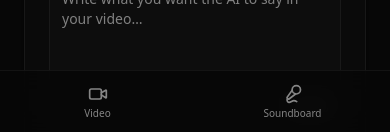
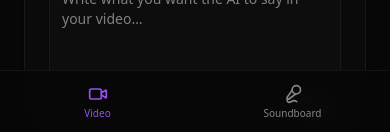
Before and after one commit to AlexGithubs/trollmax, a Next.js app: page /app/video/new in a window 390 px wide. Shown: the part 710-842 px from the top of the page. Built offline with nearby package versions, Linux system fonts and the light colour scheme; no server answers.

Commit message:
mobile ui improvement

```diff
--- a/src/app/app/layout.tsx
+++ b/src/app/app/layout.tsx
@@ -1,4 +1,5 @@
 import Link from "next/link"
+import { AppMobileBottomNav } from "@/components/layout/AppMobileBottomNav"
 import { AppUserButton } from "@/components/layout/AppUserButton"
 import { OnboardingTour, TourRestartButton } from "@/components/onboarding/OnboardingTour"
 import { SignInBalanceLink, SignInMobileButton, SignInSidebarButton } from "@/components/layout/SignInLink"
@@ -53,11 +54,11 @@ export default async function AppLayout({ children }: { children: React.ReactNod
         <nav className="flex min-h-0 flex-1 flex-col gap-1 overflow-y-auto p-3">
           {user && <NavLink href="/app" icon={LayoutDashboard} label="Dashboard" />}
           <NavLink
-            href={user ? "/app/video" : "/app/video/new"}
+            href="/app/video"
             icon={Video} label="Video" cost="2" tourId="nav-video"
           />
           <NavLink
-            href={user ? "/app/soundboard" : "/app/soundboard/new"}
+            href="/app/soundboard"
             icon={Mic2} label="Soundboard" cost="1" tourId="nav-soundboard"
           />
         </nav>
@@ -96,34 +97,7 @@ export default async function AppLayout({ children }: { children: React.ReactNod
         </main>
       </div>
 
-      {/* Mobile bottom nav */}
-      <nav className="fixed bottom-0 inset-x-0 z-40 flex h-16 items-stretch border-t border-border/50 bg-background/95 backdrop-blur-md supports-[backdrop-filter]:bg-background/80 lg:hidden">
-        {user && (
-          <Link
-            href="/app"
-            className="flex flex-1 flex-col items-center justify-center gap-0.5 text-muted-foreground transition-colors hover:text-foreground"
-          >
-            <LayoutDashboard className="h-5 w-5" />
-            <span className="text-[10px] font-medium">Dashboard</span>
-          </Link>
-        )}
-        <Link
-          href={user ? "/app/video" : "/app/video/new"}
-          data-tour="nav-video"
-          className="flex flex-1 flex-col items-center justify-center gap-0.5 text-muted-foreground transition-colors hover:text-foreground"
-        >
-          <Video className="h-5 w-5" />
-          <span className="text-[10px] font-medium">Video</span>
-        </Link>
-        <Link
-          href={user ? "/app/soundboard" : "/app/soundboard/new"}
-          data-tour="nav-soundboard"
-          className="flex flex-1 flex-col items-center justify-center gap-0.5 text-muted-foreground transition-colors hover:text-foreground"
-        >
-          <Mic2 className="h-5 w-5" />
-          <span className="text-[10px] font-medium">Soundboard</span>
-        </Link>
-      </nav>
+      <AppMobileBottomNav showDashboard={Boolean(user)} />
 
       <OnboardingTour />
     </div>
--- a/src/app/app/soundboard/page.tsx
+++ b/src/app/app/soundboard/page.tsx
@@ -1,10 +1,10 @@
-import { redirect } from "next/navigation"
 import { currentUser } from "@clerk/nextjs/server"
 import Link from "next/link"
 import { getManifestStore } from "@/lib/storage"
 import { getUserEntitlements } from "@/lib/billing/entitlements"
 import { Card, CardContent, CardHeader } from "@/components/ui/card"
 import { Button } from "@/components/ui/button"
+import { GuestMediaEmptyCtas } from "@/components/layout/GuestMediaEmptyCtas"
 import { Mic2, Plus, Share2 } from "lucide-react"
 import type { SoundboardManifest } from "@/lib/manifests/types"
 import { DeleteBoardButton } from "@/components/soundboard/DeleteBoardButton"
@@ -13,17 +13,35 @@ export const metadata = { title: "Soundboards — TROLLMAX" }
 
 export default async function SoundboardListPage() {
   const user = await currentUser()
-  if (!user) redirect("/sign-in")
+  if (!user) {
+    return (
+      <div className="mx-auto max-w-3xl space-y-6">
+        <div>
+          <h1 className="text-2xl font-bold tracking-tight">Your Soundboards</h1>
+          <p className="mt-1 text-sm text-muted-foreground">
+            Sign in to keep a library here, or jump straight into the creator.
+          </p>
+        </div>
+        <div className="rounded-xl border border-dashed border-border/60 bg-card/30 p-10 text-center space-y-4">
+          <Mic2 className="mx-auto h-8 w-8 text-muted-foreground/50" />
+          <p className="text-sm text-muted-foreground">
+            You don&apos;t have any saved soundboards yet. Make your first soundboard — you can sign in
+            later to save it to this list.
+          </p>
+          <GuestMediaEmptyCtas
+            createHref="/app/soundboard/new"
+            createLabel="Make your first soundboard"
+          />
+        </div>
+      </div>
+    )
+  }
 
   const store = getManifestStore()
   const [ids, ent] = await Promise.all([
     store.smembers(`user:${user.id}:soundboards`),
     getUserEntitlements(user.id),
   ])
-
-  if (ids.length === 0) {
-    redirect("/app/soundboard/new")
-  }
 
   const boards = (
     await Promise.all(
@@ -44,6 +62,53 @@ export default async function SoundboardListPage() {
     (process.env.VERCEL_URL ? `https://${process.env.VERCEL_URL}` : "http://localhost:3000")
 
   const atLimit = ent.soundboardCount >= ent.maxSoundboards
+
+  if (boards.length === 0) {
+    return (
+      <div className="mx-auto max-w-3xl space-y-6">
+        <div className="flex items-center justify-between gap-3">
+          <div>
+            <h1 className="text-2xl font-bold tracking-tight">Your Soundboards</h1>
+            <p className="mt-1 text-sm text-muted-foreground">
+              0 soundboards ·{" "}
+              <span className="font-medium text-foreground">
+                {ent.soundboardCount}/{ent.maxSoundboards} used
+              </span>
+            </p>
+          </div>
+          {atLimit ? (
+            <Button asChild size="sm" variant="secondary">
+              <Link href="/app/soundboard">Limit reached</Link>
+            </Button>
+          ) : (
+            <Button asChild size="sm">
+              <Link href="/app/soundboard/new">
+                <Plus className="mr-1.5 h-4 w-4" />
+                New
+              </Link>
+            </Button>
+          )}
+        </div>
+        {atLimit && (
+          <p className="rounded-lg border border-amber-500/30 bg-amber-500/10 px-4 py-3 text-sm text-amber-800 dark:text-amber-200">
+            You&apos;ve reached the soundboard limit ({ent.maxSoundboards} soundboards). Delete an
+            existing board to create a new one.
+          </p>
+        )}
+        <div className="rounded-xl border border-dashed border-border/60 bg-card/30 p-10 text-center space-y-3">
+          <Mic2 className="mx-auto h-8 w-8 text-muted-foreground/50" />
+          <p className="text-sm text-muted-foreground">
+            No soundboards yet — create one to see it here.
+          </p>
+          {!atLimit && (
+            <Button asChild size="sm" variant="outline">
+              <Link href="/app/soundboard/new">Make your first soundboard</Link>
+            </Button>
+          )}
+        </div>
+      </div>
+    )
+  }
 
   return (
     <div className="mx-auto max-w-3xl space-y-6">
--- a/src/app/app/video/page.tsx
+++ b/src/app/app/video/page.tsx
@@ -1,9 +1,9 @@
-import { redirect } from "next/navigation"
 import { currentUser } from "@clerk/nextjs/server"
 import Link from "next/link"
 import { getManifestStore } from "@/lib/storage"
 import { Card, CardContent, CardHeader } from "@/components/ui/card"
 import { Button } from "@/components/ui/button"
+import { GuestMediaEmptyCtas } from "@/components/layout/GuestMediaEmptyCtas"
 import { Video, Plus, Share2 } from "lucide-react"
 import type { VideoManifest } from "@/lib/manifests/types"
 import { DeleteVideoButton } from "@/components/video/DeleteVideoButton"
@@ -19,7 +19,29 @@ const STATUS_BADGE: Record<VideoManifest["status"], { label: string; className:
 
 export default async function VideoListPage() {
   const user = await currentUser()
-  if (!user) redirect("/sign-in")
+  if (!user) {
+    return (
+      <div className="mx-auto max-w-3xl space-y-6">
+        <div>
+          <h1 className="text-2xl font-bold tracking-tight">Your Videos</h1>
+          <p className="mt-1 text-sm text-muted-foreground">
+            Sign in to keep a library here, or jump straight into the creator.
+          </p>
+        </div>
+        <div className="rounded-xl border border-dashed border-border/60 bg-card/30 p-10 text-center space-y-4">
+          <Video className="mx-auto h-8 w-8 text-muted-foreground/50" />
+          <p className="text-sm text-muted-foreground">
+            You don&apos;t have any saved videos yet. Make your first video — you can sign in later to
+            save it to this list.
+          </p>
+          <GuestMediaEmptyCtas
+            createHref="/app/video/new"
+            createLabel="Make your first video"
+          />
+        </div>
+      </div>
+    )
+  }
 
   const store = getManifestStore()
   const ids = await store.smembers(`user:${user.id}:videos`)
@@ -58,11 +80,9 @@ export default async function VideoListPage() {
       {videos.length === 0 ? (
         <div className="rounded-xl border border-dashed border-border/60 bg-card/30 p-10 text-center space-y-3">
           <Video className="mx-auto h-8 w-8 text-muted-foreground/50" />
-          <p className="text-sm text-muted-foreground">
-            No videos yet.
-          </p>
+          <p className="text-sm text-muted-foreground">No videos yet — create one to see it here.</p>
           <Button asChild size="sm" variant="outline">
-            <Link href="/app/video/new">Create your first video</Link>
+            <Link href="/app/video/new">Make your first video</Link>
           </Button>
         </div>
       ) : (
--- /dev/null
+++ b/src/components/layout/AppMobileBottomNav.tsx
@@ -0,0 +1,61 @@
+"use client"
+
+import Link from "next/link"
+import { usePathname } from "next/navigation"
+import { LayoutDashboard, Mic2, Video } from "lucide-react"
+import { cn } from "@/lib/utils"
+
+function navItemClass(active: boolean) {
+  return cn(
+    "flex flex-1 flex-col items-center justify-center gap-0.5 py-1 text-[10px] font-medium transition-colors",
+    active
+      ? "text-primary"
+      : "text-muted-foreground hover:text-foreground"
+  )
+}
+
+function navIconClass(active: boolean) {
+  return cn("h-5 w-5", active && "text-primary drop-shadow-[0_0_10px_hsl(var(--primary)/0.45)]")
+}
+
+export function AppMobileBottomNav({ showDashboard }: { showDashboard: boolean }) {
+  const pathname = usePathname()
+  const path = pathname.replace(/\/$/, "") || "/"
+
+  const dashboardActive = showDashboard && path === "/app"
+  const videoActive = path === "/app/video" || path.startsWith("/app/video/")
+  const soundboardActive = path === "/app/soundboard" || path.startsWith("/app/soundboard/")
+
+  return (
+    <nav className="fixed bottom-0 inset-x-0 z-40 flex h-16 items-stretch border-t border-border/50 bg-background/95 backdrop-blur-md supports-[backdrop-filter]:bg-background/80 lg:hidden">
+      {showDashboard && (
+        <Link
+          href="/app"
+          className={navItemClass(dashboardActive)}
+          aria-current={dashboardActive ? "page" : undefined}
+        >
+          <LayoutDashboard className={navIconClass(dashboardActive)} aria-hidden />
+          <span>Dashboard</span>
+        </Link>
+      )}
+      <Link
+        href="/app/video"
+        data-tour="nav-video"
+        className={navItemClass(videoActive)}
+        aria-current={videoActive ? "page" : undefined}
+      >
+        <Video className={navIconClass(videoActive)} aria-hidden />
+        <span>Video</span>
+      </Link>
+      <Link
+        href="/app/soundboard"
+        data-tour="nav-soundboard"
+        className={navItemClass(soundboardActive)}
+        aria-current={soundboardActive ? "page" : undefined}
+      >
+        <Mic2 className={navIconClass(soundboardActive)} aria-hidden />
+        <span>Soundboard</span>
+      </Link>
+    </nav>
+  )
+}
--- /dev/null
+++ b/src/components/layout/GuestMediaEmptyCtas.tsx
@@ -0,0 +1,27 @@
+"use client"
+
+import Link from "next/link"
+import { SignInButton } from "@clerk/nextjs"
+import { Button } from "@/components/ui/button"
+
+/** Primary CTA to create + optional sign-in for guests on video/soundboard list pages. */
+export function GuestMediaEmptyCtas({
+  createHref,
+  createLabel,
+}: {
+  createHref: string
+  createLabel: string
+}) {
+  return (
+    <div className="flex flex-col items-stretch justify-center gap-2 sm:flex-row sm:items-center">
+      <Button asChild size="sm">
+        <Link href={createHref}>{createLabel}</Link>
+      </Button>
+      <SignInButton mode="modal">
+        <Button type="button" size="sm" variant="outline">
+          Sign in to save your work
+        </Button>
+      </SignInButton>
+    </div>
+  )
+}
```
Also changed, not shown: src/middleware.ts (+11 -7 lines), 1 other file (tests, documents, lock files or other folders).
